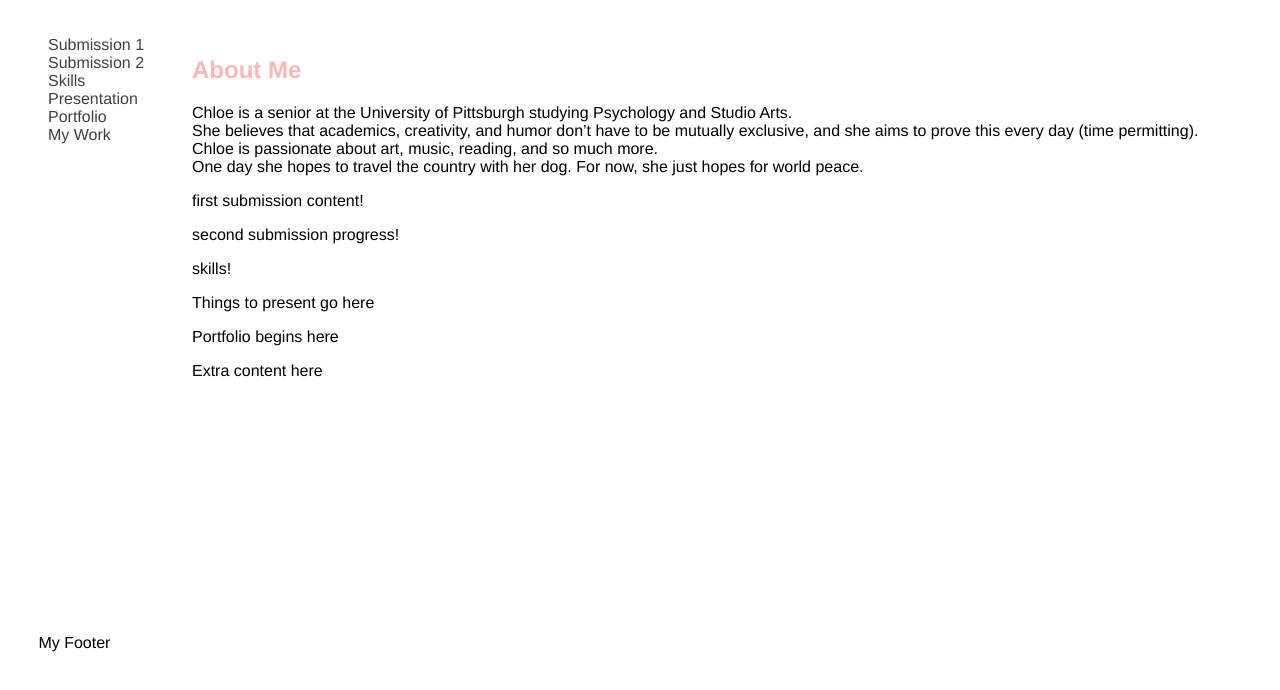
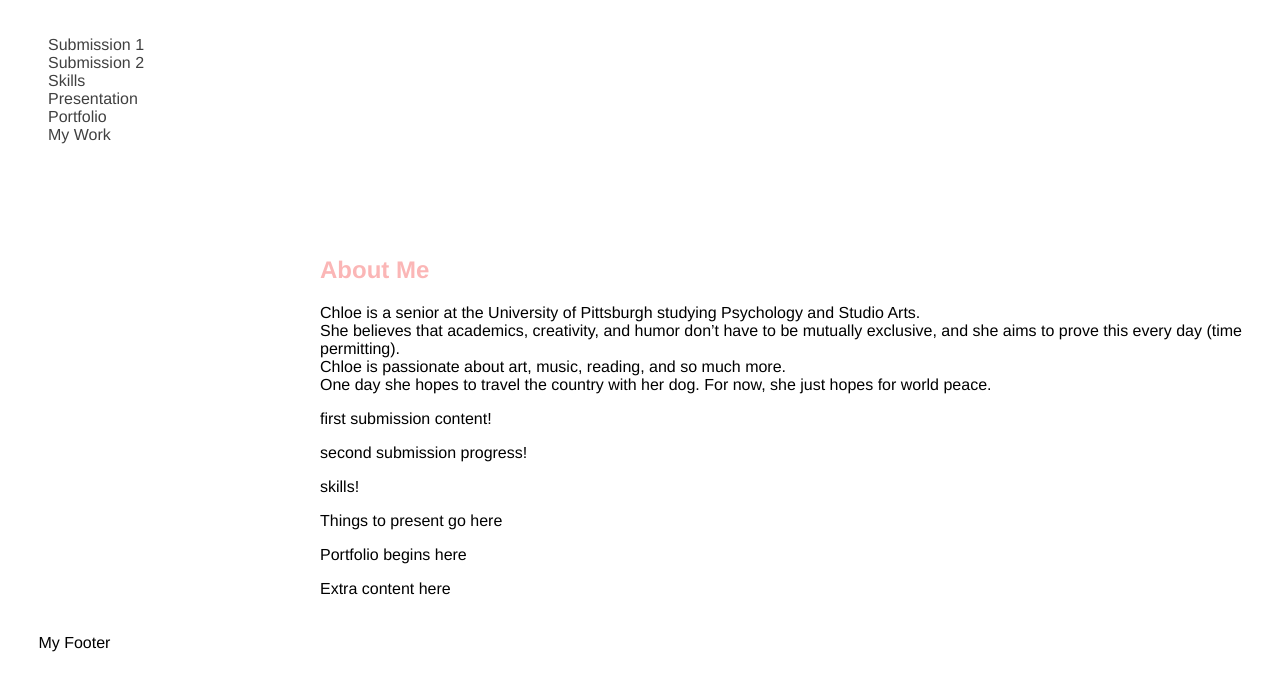
Before and after one commit to chloerjost/2.0, a plain HTML site: page index.html in a window 1280 px wide. Shown: the part 84-774 px from the top of the page. Drawn offline with Linux system fonts and the light colour scheme.

Commit message:
Update style2.css

```diff
--- a/style2.css
+++ b/style2.css
@@ -8,5 +8,5 @@ h1 {position: fixed; left: 3%; top: 3%;}
 h1 {color: hsl(180,80%,30%);}
 h2 {color: hsl(0,90%,85%);}
 ul.main-menu {list-style-type: none; display: block; position: absolute; top: 13%;}
-div.main-content {position: absolute; left: 15%; top: 15%;}
+div.main-content {position: absolute; left: 25%; top: 40%;}
 footer {position: fixed; left: 3%; bottom: 8%;}
```
